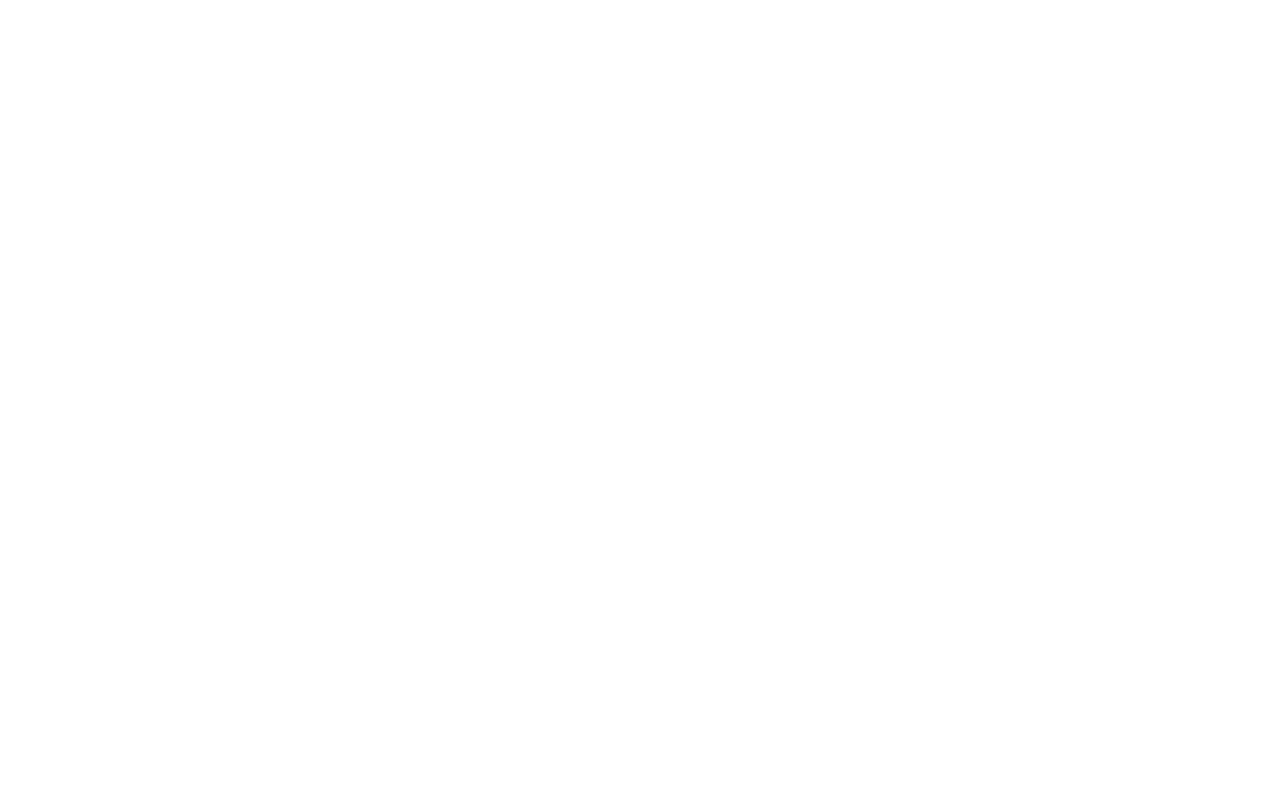
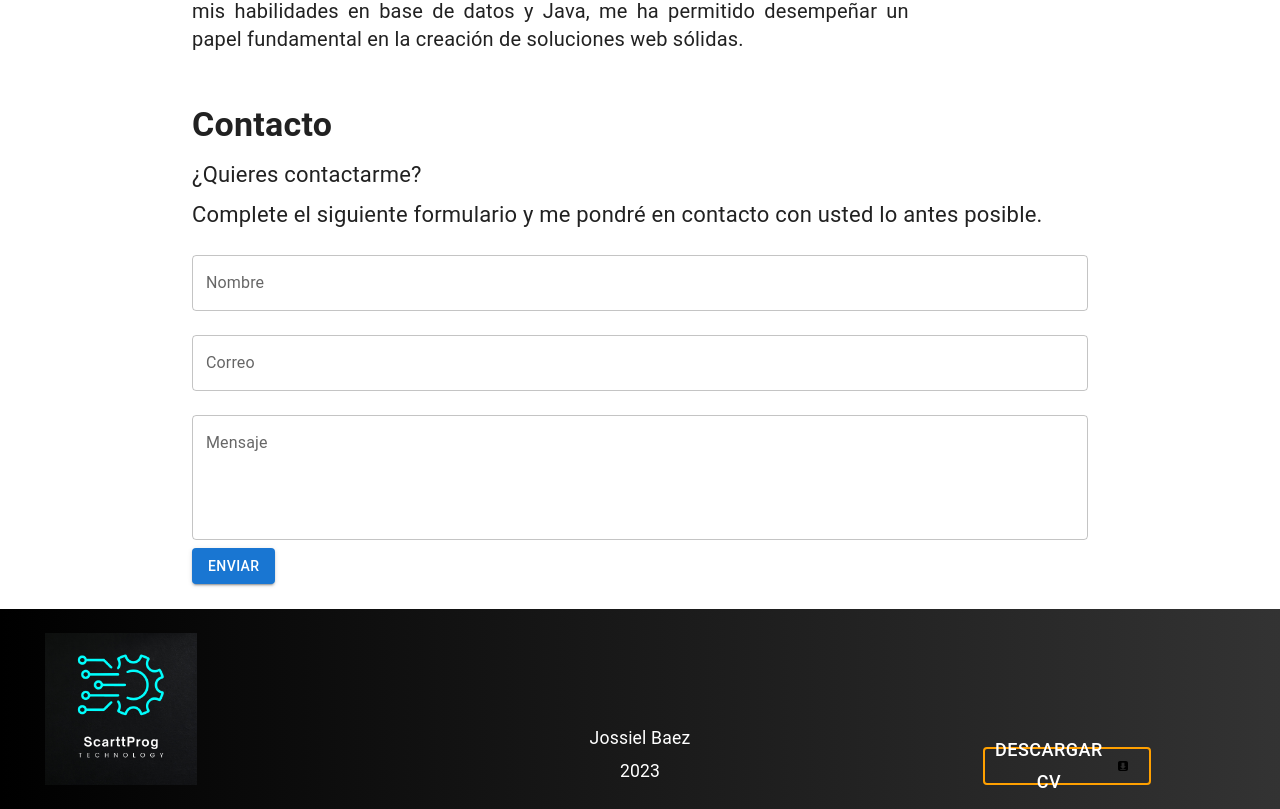
Before and after one commit to Minasuki/CV_Web, a React (Vite) app: page / in a window 1280 px wide. Shown: the part 3035-3844 px from the top of the page. Before the commit the page ends 2102 px from the top, so only its background shows below. Built offline with nearby package versions, Linux system fonts and the light colour scheme.

Commit message:
Portafolio listo

```diff
--- a/src/App.jsx
+++ b/src/App.jsx
@@ -6,6 +6,8 @@ import ContactoValido from './components/Contacto/ContactoValido';
 import ColorModeContext from './components/Theme/ColorMode';
 import HacercaDeMi from './components/HacercaDeMi/HacercaDeMi'
 import Hero from "./components/Hero/Hero";
+import PieDePagina from "./components/PieDePagina/PieDePagina";
+import Portafolio from "./components/Portafolio/Portafolio";
 
 function App() {
   const [mode, setMode] = React.useState("light");
@@ -52,11 +54,11 @@ function App() {
             }}
           >
             <Hero />
-            {/* <Portafolio /> */}
+            <Portafolio />
             {/* <Skills /> */}
             <HacercaDeMi />
             <ContactoValido />
-            {/* <PieDePagina /> */}
+            <PieDePagina />
           </Box>
         </ThemeProvider>
       </ColorModeContext.Provider>
--- /dev/null
+++ b/src/components/Portafolio/DatosPortafolio.js
@@ -0,0 +1,32 @@
+import EDT from "../../img/EDT.png";
+import greek from "../../img/AluraGreek.png";
+import playFood from "../../img/playFood.png";
+
+const proyectos = {
+  proyect1: {
+    name: "Encriptador de texto",
+    description:
+      '"¡Bienvenido a esta página web de Encriptación de Texto! En este sitio, se te brindara una herramienta poderosa y segura para proteger tus mensajes y comunicaciones confidenciales. Esta plataforma te permite cifrar texto de una manera sencilla y eficiente, convirtiendo tus mensajes en códigos ilegibles para cualquier persona que no tenga la clave de descifrado.',
+    img: EDT,
+    git: "https://github.com/Minasuki/encriptador_de_Texto",
+    pag: "https://minasuki.github.io/encriptador_de_Texto/",
+  },
+  proyect2: {
+    name: "AluraGreek",
+    description:
+      "En esta página web, encontrarás una amplia selección de ropa y accesorios de moda cuidadosamente seleccionados para que puedas expresar tu estilo personal y lucir siempre a la moda.",
+    img: greek,
+    git: "https://github.com/Minasuki/AluraGeek/",
+    pag: "https://minasuki.github.io/AluraGeek/",
+  },
+  proyect3: {
+    name: "PlayFood",
+    description:
+      '"¡Bienvenido a este rincón culinario en línea, el destino definitivo para los amantes de la buena comida! Esta página web de recetas de comida te lleva en un viaje gastronómico con una amplia gama de recetas deliciosas para todas las ocasiones.',
+    img: playFood,
+    git: "https://github.com/Minasuki/PlayFood",
+    pag: "https://minasuki.github.io/PlayFood/",
+  },
+};
+
+export default proyectos;
--- /dev/null
+++ b/src/components/Portafolio/Portafolio.jsx
@@ -0,0 +1,92 @@
+import {
+    Box,
+    Button,
+    Card,
+    CardActions,
+    CardContent,
+    CardMedia,
+    Link,
+    Typography,
+  } from "@mui/material";
+  import proyectos from "./DatosPortafolio";
+  import {
+    cardStyles,
+    principal,
+    titulo,
+    tarjetas,
+    cardImg,
+    Botones,
+    cardContent,
+  } from "./styles";
+  import OpenInNewIcon from "@mui/icons-material/OpenInNew";
+  import { GitHub } from "@mui/icons-material";
+
+  const Portafolio = () => {
+    return (
+      <>
+        <Box sx={principal}>
+          <Box>
+            <Typography variant="h2" fontWeight={700} sx={titulo}>
+              Portafolio
+            </Typography>
+          </Box>
+          <Box sx={tarjetas}>
+            {Object.keys(proyectos).map((proyectoKey) => (
+              <Card
+                key={proyectoKey}
+                sx={cardStyles}
+                onMouseOver={(e) => {
+                  e.currentTarget.style.transform = "scale(1.1)";
+                }}
+                onMouseOut={(e) => {
+                  e.currentTarget.style.transform = "scale(1)";
+                }}
+              >
+                <CardMedia
+                  component="img"
+                  alt={proyectos[proyectoKey].name}
+                  height="140"
+                  image={proyectos[proyectoKey].img}
+                  sx={cardImg}
+                />
+                <CardContent sx={cardContent}>
+                  <Typography gutterBottom variant="h4" component="div">
+                    {proyectos[proyectoKey].name}
+                  </Typography>
+                  <Typography
+                    variant="body2"
+                    color="text.secondary"
+                    fontSize={18}
+                  >
+                    {proyectos[proyectoKey].description}
+                  </Typography>
+                  <CardActions>
+                    <Link href={proyectos[proyectoKey].git} target="_blank">
+                      <Button sx={Botones}>
+                        {
+                          <GitHub
+                            style={{ fontSize: "3rem", verticalAlign: "middle" }}
+                          />
+                        }
+                      </Button>
+                    </Link>
+                    <Link href={proyectos[proyectoKey].pag} target="_blank">
+                      <Button sx={Botones}>
+                        {
+                          <OpenInNewIcon
+                            style={{ fontSize: "3rem", verticalAlign: "middle" }}
+                          />
+                        }
+                      </Button>
+                    </Link>
+                  </CardActions>
+                </CardContent>
+              </Card>
+            ))}
+          </Box>
+        </Box>
+      </>
+    );
+  };
+
+  export default Portafolio;
--- /dev/null
+++ b/src/components/Portafolio/styles.js
@@ -0,0 +1,61 @@
+export const principal = {
+    display: "flex",
+    width: "70%",
+    alignItems: "center",
+    flexDirection: "column",
+    padding: "20px 0",
+
+    "@media(max-width: 1024px)": {
+      width: "90%",
+    },
+  };
+
+  export const cardStyles = {
+    width: "100%",
+    height: 400,
+    transition: "transform 0.2s",
+    display: "flex",
+    flexDirection: "row",
+    margin: "25px 0",
+
+    "@media(max-width: 1024px)": {
+      flexDirection: "column",
+      height: "100%",
+    },
+  };
+
+  export const titulo = {
+    paddingTop: "40px",
+    paddingBottom: "40px",
+
+    "@media(max-width: 540px)": {
+      fontSize: '2.75rem',
+    },
+  };
+
+  export const tarjetas = {
+    display: "flex",
+    width: "100%",
+    justifyContent: "space-between",
+    flexDirection: "column",
+  };
+
+  export const cardImg = {
+    height: "95%",
+    width: "95%",
+  };
+
+  export const Botones = {
+    "&:hover": {
+      backgroundColor: "#ff9900",
+      color: "#fff",
+    },
+  };
+
+  export const cardContent = {
+    display: "flex",
+    flexDirection: "column",
+    justifyContent: "space-between",
+    width: "100%",
+    height: "100%",
+  };
```
